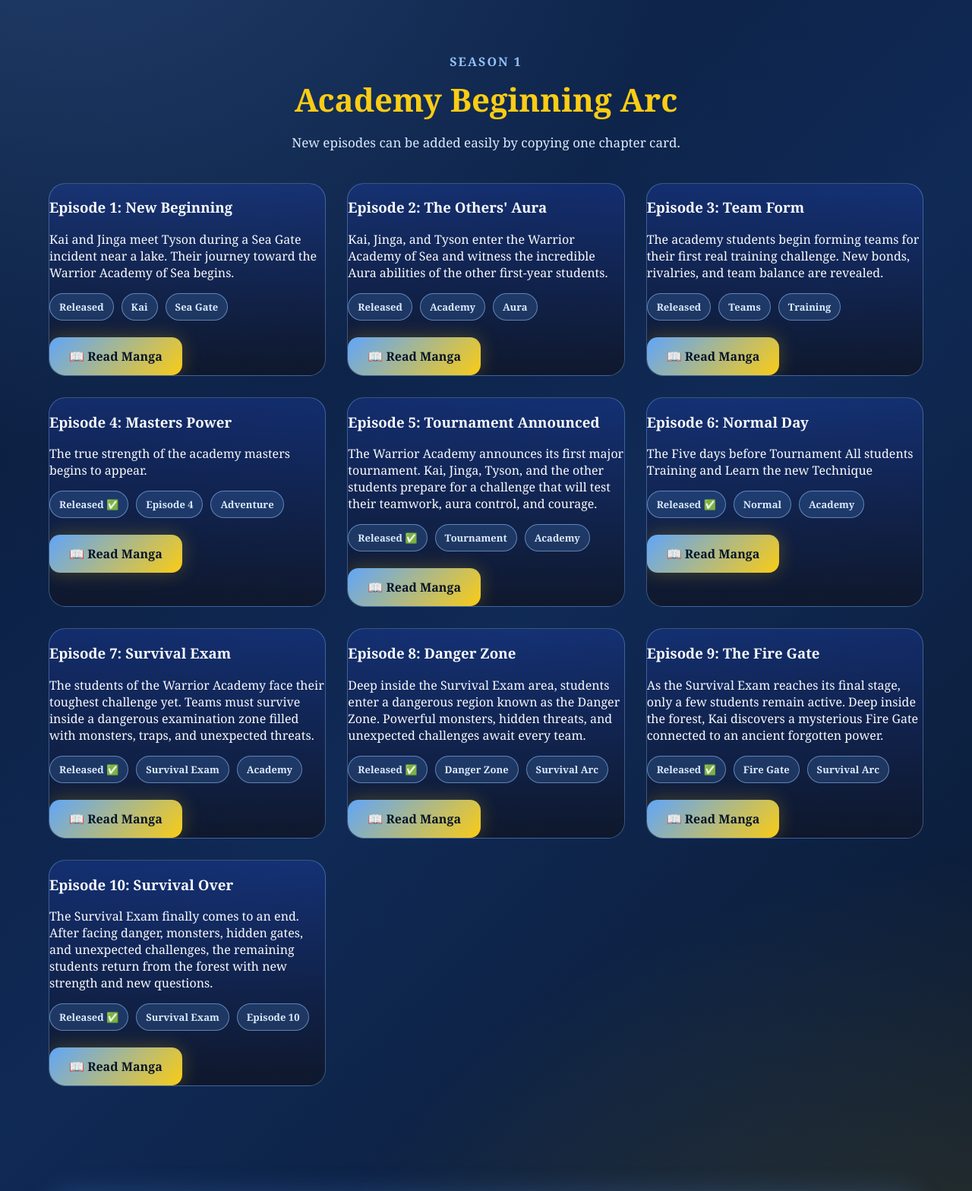
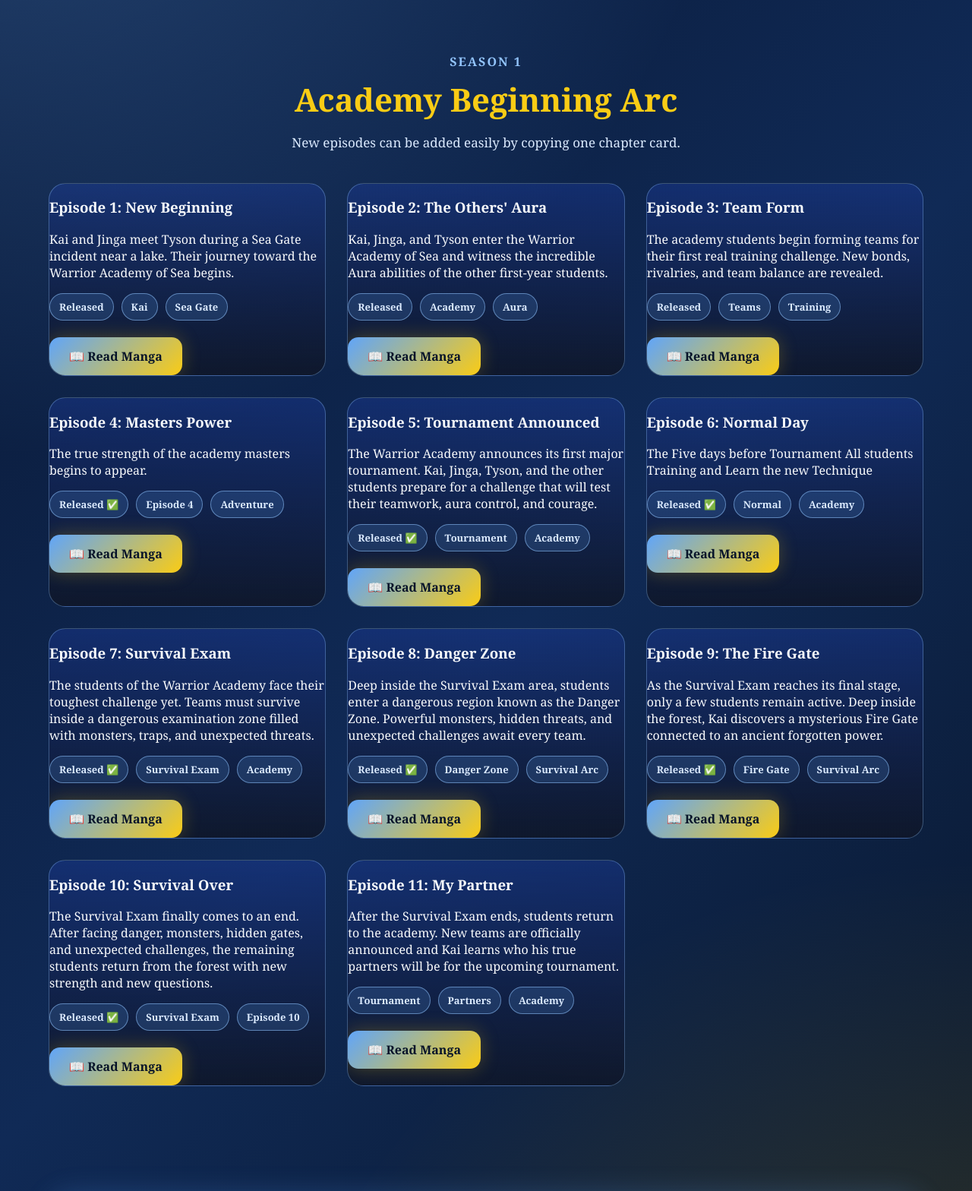
Before and after one commit to infinityaiworld001-cmd/my_world, a Flask app: page /chapters in a window 1280 px wide. Shown: the part 379-1947 px from the top of the page at 76% size. Run offline with Flask 3, Linux system fonts and the light colour scheme.

Commit message:
Update chapters.html

```diff
--- a/templates/chapters.html
+++ b/templates/chapters.html
@@ -244,6 +244,28 @@
 
 </div>
 
+        <div class="chapter-card">
+    <h3>Episode 11: My Partner</h3>
+
+    <p>
+        After the Survival Exam ends, students return to the academy.
+        New teams are officially announced and Kai learns who his true
+        partners will be for the upcoming tournament.
+    </p>
+
+    <div class="tag-row">
+        <span class="tag">Tournament</span>
+        <span class="tag">Partners</span>
+        <span class="tag">Academy</span>
+    </div>
+
+    <br>
+
+    <a href="/manga/episode-11/1" class="btn">
+        📖 Read Manga
+    </a>
+</div>
+
     </div>
 </section>
 
```
